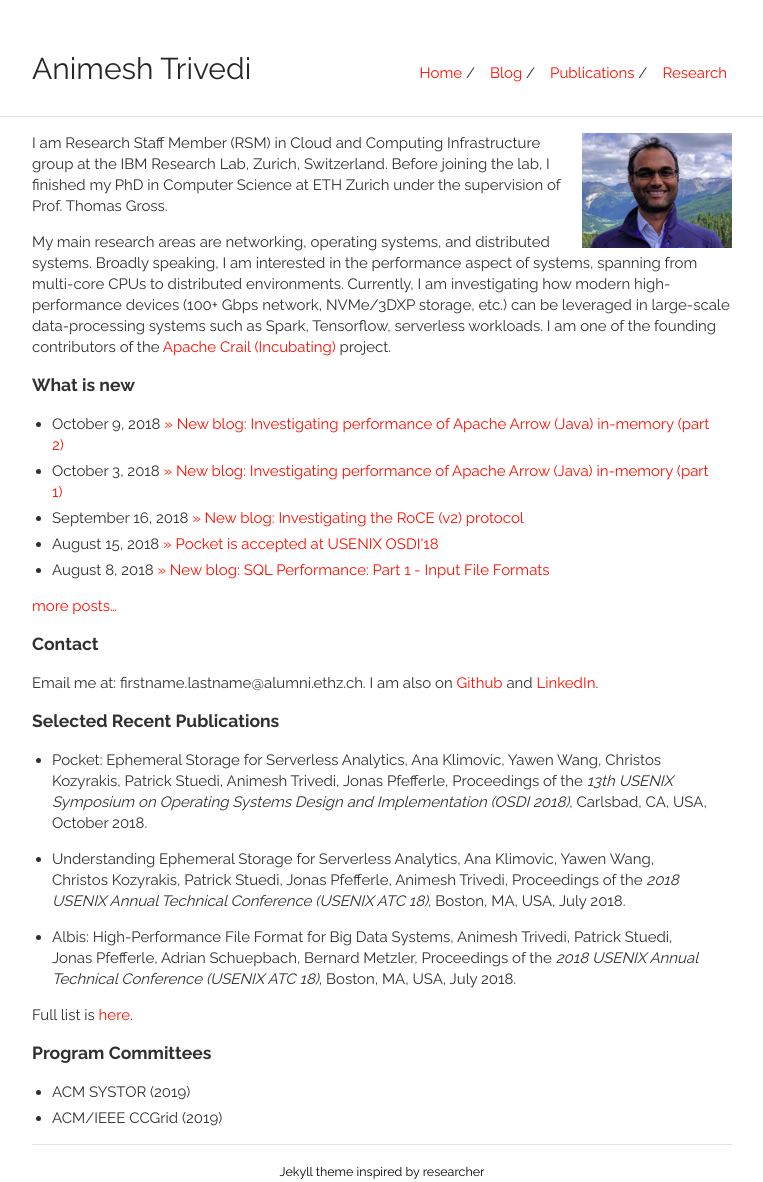
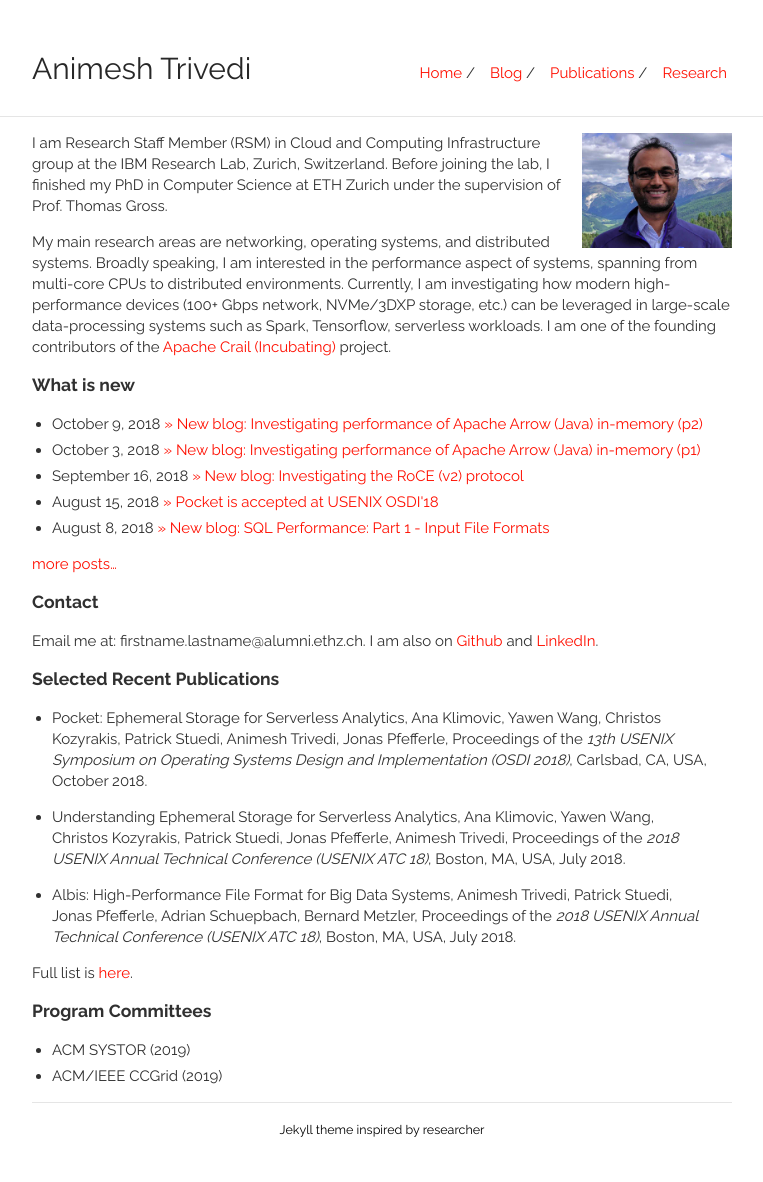
Before and after one commit to animeshtrivedi/animeshtrivedi.github.io, a Jekyll site: the page built from index.md, in a window 1280 px wide. Shown: the whole page, without its empty margins (258-1021 px from the left). Built offline with Jekyll 4.4.1, drawn with Linux system fonts in a browser that asks for light colours; after the commit the page ends 1140 px from its top, so only the background shows below that.

Commit message:
marking part -> p, to make it short

```diff
--- a/_posts/2018-10-03-arrow-binary.md
+++ b/_posts/2018-10-03-arrow-binary.md
@@ -1,6 +1,6 @@
 ---
 layout: default
-title: "New blog: Investigating performance of Apache Arrow (Java) in-memory (part 1)"
+title: "New blog: Investigating performance of Apache Arrow (Java) in-memory (p1)"
 category: blog
 tags: whatsnew
 ---
--- a/_posts/2018-10-09-arrow-int.md
+++ b/_posts/2018-10-09-arrow-int.md
@@ -1,6 +1,6 @@
 ---
 layout: default
-title: "New blog: Investigating performance of Apache Arrow (Java) in-memory (part 2)"
+title: "New blog: Investigating performance of Apache Arrow (Java) in-memory (p2)"
 category: blog
 tags: whatsnew
 ---
```
